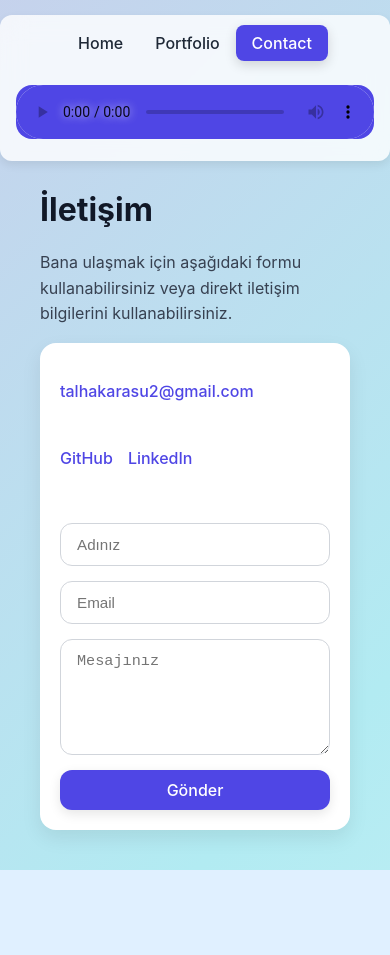
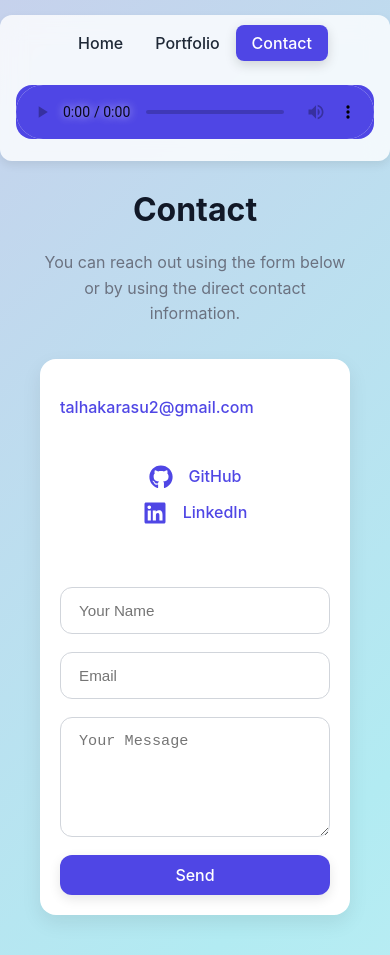
Before and after one commit to Skeior/vite-react-template, a React (Vite) app: page /contact in a window 390 px wide. Before the commit the page ends 870 px from the top, so only its background shows below. Built offline with nearby package versions, Linux system fonts and the light colour scheme.

Commit message:
Remove HomePage and enhance ContactPage UI
Deleted HomePage component and its styles. Updated ContactPage to improve layout, add responsive design, and switch to English text. Added GitHub and LinkedIn icons to contact links and adjusted styling for a wider layout and better usability.

```diff
--- a/src/react-app/App.css
+++ b/src/react-app/App.css
@@ -44,7 +44,7 @@ body {
   top: 15px;
   width:auto;
   flex-wrap: nowrap;
-  min-width: 800px;
+  min-width: 1200px;
 }
 
 .navbar a {
--- a/src/react-app/Pages/ContactPage/Contact.css
+++ b/src/react-app/Pages/ContactPage/Contact.css
@@ -1,22 +1,23 @@
 /* -------------------------
-   Contact Page Genel
+   Contact Page General
 ---------------------------*/
 .app-container {
-  max-width: 800px; /* <--- burası dar */
+  max-width: 1400px; /* <-- genişlettim */
   width: 100%;
   margin: 0 auto;
   padding: 20px;
   box-sizing: border-box;
 }
+
 /* Header */
 .header-title {
-  font-size: 2.5rem;
+  font-size: 2.8rem;
   color: #111827;
   margin-bottom: 10px;
 }
 
 .header-subtitle {
-  font-size: 1.1rem;
+  font-size: 1.2rem;
   color: #374151;
 }
 
@@ -25,13 +26,15 @@
 ---------------------------*/
 .contact-card {
   background-color: #ffffff;
-  padding: 30px;
+  padding: 40px;
   border-radius: 16px;
   box-shadow: 0 8px 20px rgba(0,0,0,0.08);
   display: flex;
   flex-direction: column;
-  gap: 20px;
+  gap: 25px;
   transition: all 0.4s ease;
+  max-width: 900px; /* <-- genişlettim */
+  margin: 0 auto;
 }
 
 .contact-card:hover {
@@ -43,15 +46,20 @@
 .contact-info {
   display: flex;
   flex-direction: column;
-  gap: 10px;
-  margin-bottom: 15px;
+  gap: 12px;
+  margin-bottom: 20px;
 }
 
-.contact-links a {
-  margin-right: 15px;
+.contact-links {
+  display: flex;
+  gap: 15px;
+  align-items: center;
 }
 
 .contact-link {
+  display: flex;
+  align-items: center;
+  gap: 8px; /* ikon ve yazı arası boşluk */
   color: #4f46e5;
   text-decoration: none;
   font-weight: 500;
@@ -70,11 +78,11 @@
 .contact-form {
   display: flex;
   flex-direction: column;
-  gap: 15px;
+  gap: 18px;
 }
 
 .contact-input {
-  padding: 12px 16px;
+  padding: 14px 18px;
   border-radius: 12px;
   border: 1px solid #d1d5db;
   font-size: 1rem;
@@ -91,7 +99,7 @@
 .button {
   border-radius: 12px;
   border: none;
-  padding: 12px 28px;
+  padding: 14px 32px;
   font-weight: 500;
   font-size: 1em;
   background-color: #4f46e5;
@@ -109,7 +117,7 @@
 }
 
 /* -------------------------
-   Animasyonlar
+   Animations
 ---------------------------*/
 @keyframes pulse {
   0% { transform: scale(1.05); }
@@ -120,6 +128,28 @@
 /* -------------------------
    Responsive
 ---------------------------*/
+@media (max-width: 1024px) {
+  .contact-card {
+    padding: 30px;
+  }
+
+  .header-title {
+    font-size: 2.4rem;
+  }
+
+  .header-subtitle {
+    font-size: 1.1rem;
+  }
+
+  .button {
+    padding: 12px 28px;
+  }
+
+  .contact-input {
+    font-size: 0.95rem;
+  }
+}
+
 @media (max-width: 768px) {
   .contact-card {
     padding: 20px;
@@ -140,4 +170,9 @@
   .contact-input {
     font-size: 0.95rem;
   }
+
+  .contact-links {
+    flex-direction: column;
+    gap: 10px;
+  }
 }
--- a/src/react-app/Pages/ContactPage/ContactPage.tsx
+++ b/src/react-app/Pages/ContactPage/ContactPage.tsx
@@ -1,6 +1,7 @@
 import React, { useState } from "react";
 import { motion } from "framer-motion";
 import emailjs from "emailjs-com";
+import { FaGithub, FaLinkedin } from "react-icons/fa"; // ← ikonları import ettik
 import "./Contact.css";
 
 const ContactPage: React.FC = () => {
@@ -19,19 +20,19 @@ const ContactPage: React.FC = () => {
       message: formData.message
     };
     emailjs.send(
-      "service_pnwsiys",   // EmailJS Service ID
-      "template_ey6j43e",  // EmailJS Template ID
+      "service_pnwsiys",
+      "template_ey6j43e",
       templateParams,
-      "dd49VlOMNa9v-NiJ-"    // EmailJS Public Key
+      "dd49VlOMNa9v-NiJ-"
     )
     .then(() => {
-      alert("Mesajınız gönderildi! Teşekkürler.");
+      alert("Your message has been sent! Thank you.");
       setFormData({ name: "", email: "", message: "" });
-      console.log("Gönderilen formData:", formData);
+      console.log("Sent formData:", formData);
     })
     .catch((err) => {
       console.error("EmailJS error:", err);
-      alert("Mesaj gönderilemedi. Lütfen tekrar deneyin.");
+      alert("Message could not be sent. Please try again.");
     });
   };
 
@@ -39,17 +40,16 @@ const ContactPage: React.FC = () => {
     <div className="app-container">
       {/* Header */}
       <motion.header
-        className="text-center mb-12"
+        className="portfolio-header text-center mb-12" // portfolio-header sınıfını ekledik
         initial={{ opacity: 0, y: -50 }}
         animate={{ opacity: 1, y: 0 }}
         transition={{ duration: 0.8 }}
       >
-        <h1 className="header-title">İletişim</h1>
-        <p className="header-subtitle">
-          Bana ulaşmak için aşağıdaki formu kullanabilirsiniz veya direkt iletişim bilgilerini kullanabilirsiniz.
+        <h1 className="portfolio-title">Contact</h1>
+        <p className="portfolio-subtitle">
+          You can reach out using the form below or by using the direct contact information.
         </p>
       </motion.header>
-
       {/* Contact Info + Form Card */}
       <motion.section
         className="contact-card"
@@ -65,8 +65,12 @@ const ContactPage: React.FC = () => {
             </a>
           </p>
           <p className="contact-links">
-            <a href="https://github.com/skeior" className="contact-link" target="_blank">GitHub</a>
-            <a href="https://linkedin.com/in/talhakarasu" className="contact-link" target="_blank">LinkedIn</a>
+            <a href="https://github.com/skeior" className="contact-link" target="_blank" rel="noreferrer">
+              <FaGithub size={24} style={{ marginRight: "8px" }} /> GitHub
+            </a>
+            <a href="https://linkedin.com/in/talhakarasu" className="contact-link" target="_blank" rel="noreferrer">
+              <FaLinkedin size={24} style={{ marginRight: "8px" }} /> LinkedIn
+            </a>
           </p>
         </div>
 
@@ -76,7 +80,7 @@ const ContactPage: React.FC = () => {
             name="name"
             value={formData.name}
             onChange={handleChange}
-            placeholder="Adınız"
+            placeholder="Your Name"
             required
             className="contact-input"
           />
@@ -93,13 +97,13 @@ const ContactPage: React.FC = () => {
             name="message"
             value={formData.message}
             onChange={handleChange}
-            placeholder="Mesajınız"
+            placeholder="Your Message"
             required
             rows={5}
             className="contact-input"
           />
           <button type="submit" className="button">
-            Gönder
+            Send
           </button>
         </form>
       </motion.section>
```
Also changed, not shown: src/react-app/Pages/HomePage/HomePage.css (deleted, +0 -98 lines), src/react-app/Pages/HomePage/HomePage.tsx (deleted, +0 -42 lines).
